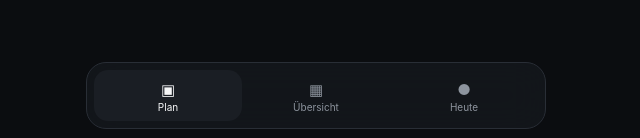
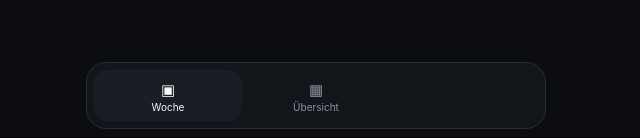
Before and after one commit to milesapartrun/HYPE, a plain HTML site: page index.html in a window 1280 px wide. Shown: the part 659-797 px from the top of the page, 324-964 px from the left. Drawn offline with Linux system fonts and the light colour scheme.

Commit message:
index.html aktualisieren

```diff
--- a/index.html
+++ b/index.html
@@ -187,7 +187,7 @@
       data-view="plan"
     >
       <span class="nav-icon">▣</span>
-      <span>Plan</span>
+      <span>Woche</span>
     </button>
 
     <button
@@ -196,14 +196,6 @@
     >
       <span class="nav-icon">▦</span>
       <span>Übersicht</span>
-    </button>
-
-    <button
-      class="nav-item"
-      data-view="today"
-    >
-      <span class="nav-icon">●</span>
-      <span>Heute</span>
     </button>
 
   </nav>
```
